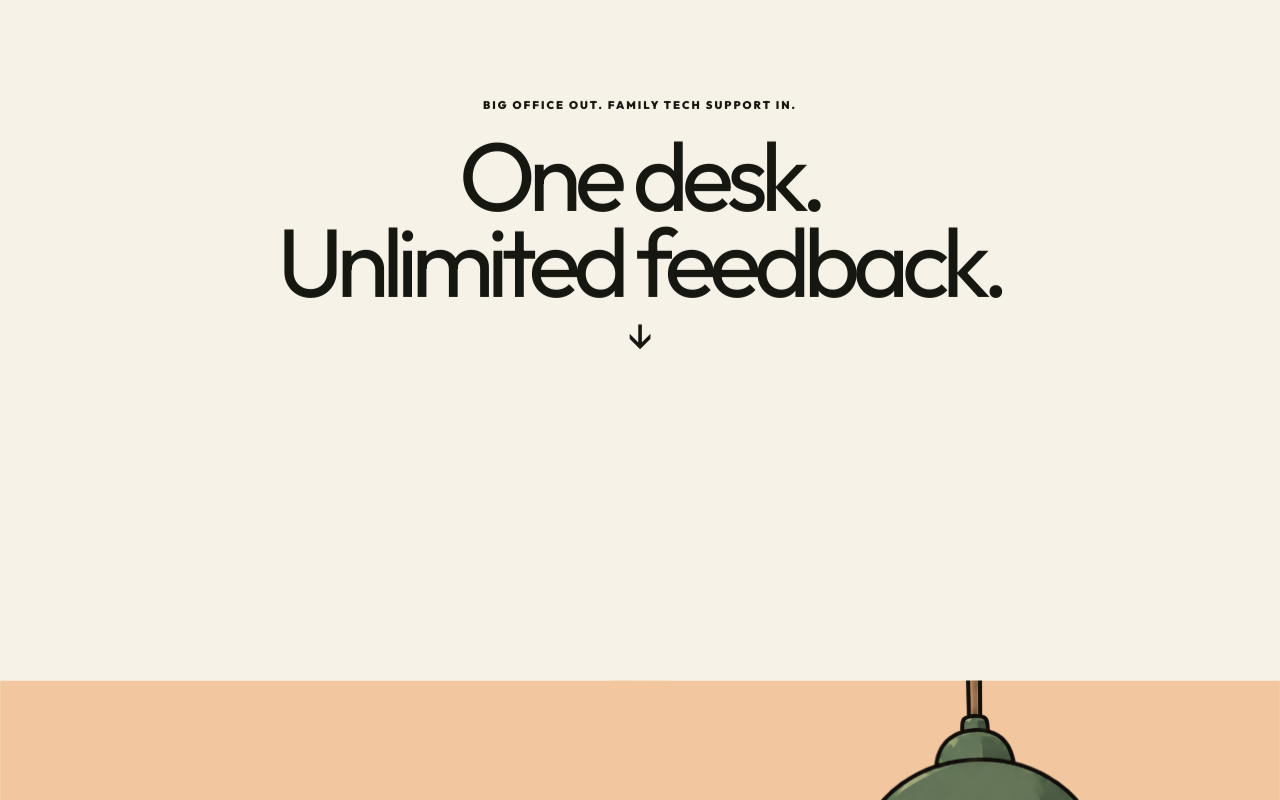
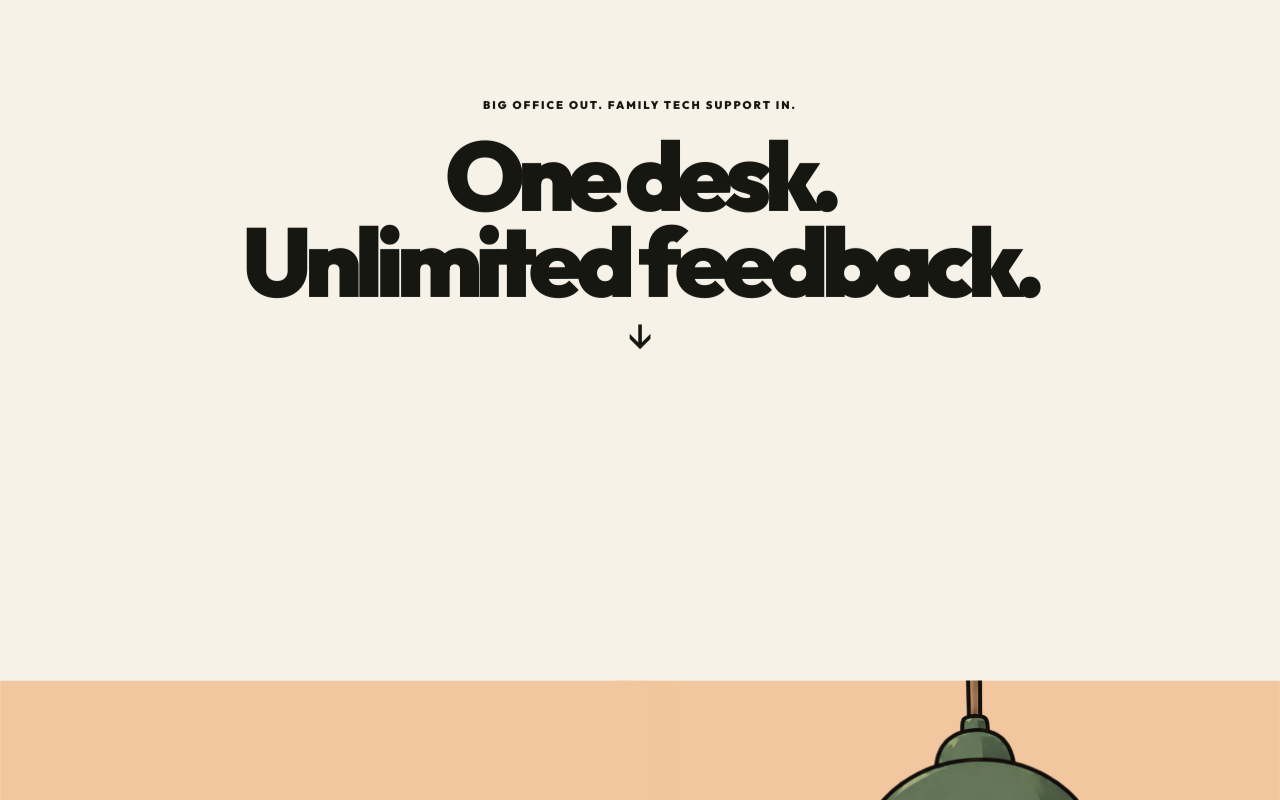
Before and after one commit to rahzabull/circle, a Next.js app: page / in a window 1280 px wide. Shown: the part 2200-3000 px from the top of the page. Built offline with nearby package versions, Linux system fonts and the light colour scheme.

Commit message:
Strengthen story headings

```diff
--- a/app/globals.css
+++ b/app/globals.css
@@ -46,6 +46,7 @@ button,a { color:inherit; }
 [data-parallax-scene] > .scene::before { content:''; position:absolute; z-index:0; right:-12vw; top:-26vh; width:min(62vw,900px); aspect-ratio:1; border:1px solid currentColor; border-radius:50%; opacity:.055; translate:0 var(--scene-bg-y,0px); box-shadow:0 0 0 9vw currentColor,0 0 0 18vw currentColor; pointer-events:none; will-change:translate; }
 .eyebrow { margin:0 0 22px; font-size:11px; font-weight:900; letter-spacing:.18em; text-transform:uppercase; }
 h1,h2,p { text-wrap:balance; }
+h1,h2 { font-weight:900; }
 
 /* Ducky is intentionally isolated so an SVG, sprite or Rive canvas can replace this block later. */
 .ducky { position:relative; width:330px; height:410px; transform:translate(calc(var(--mx) * 5px),calc(var(--my) * 4px)); transform-origin:50% 100%; transition:transform .45s cubic-bezier(.2,.8,.2,1); }
```
